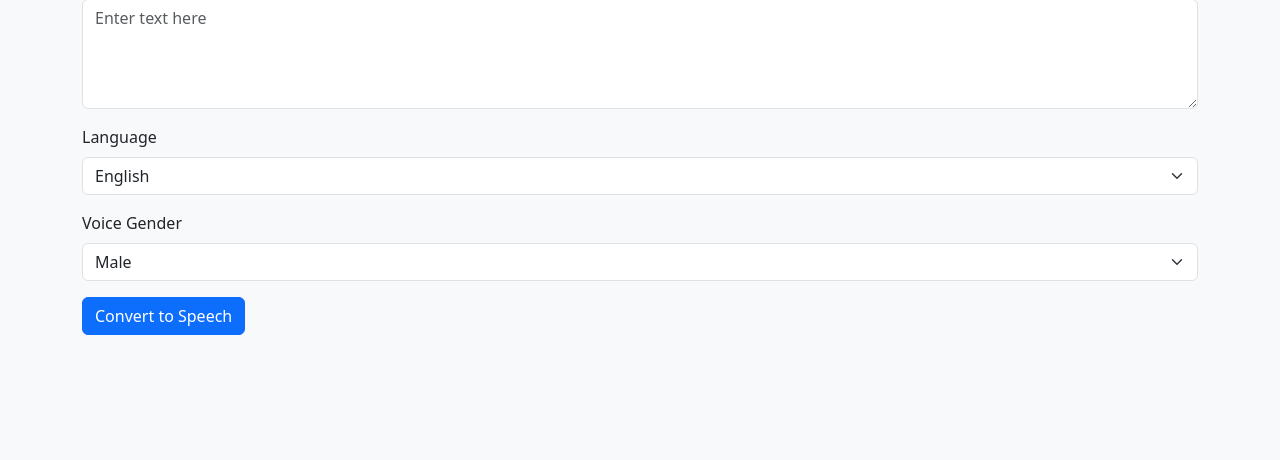
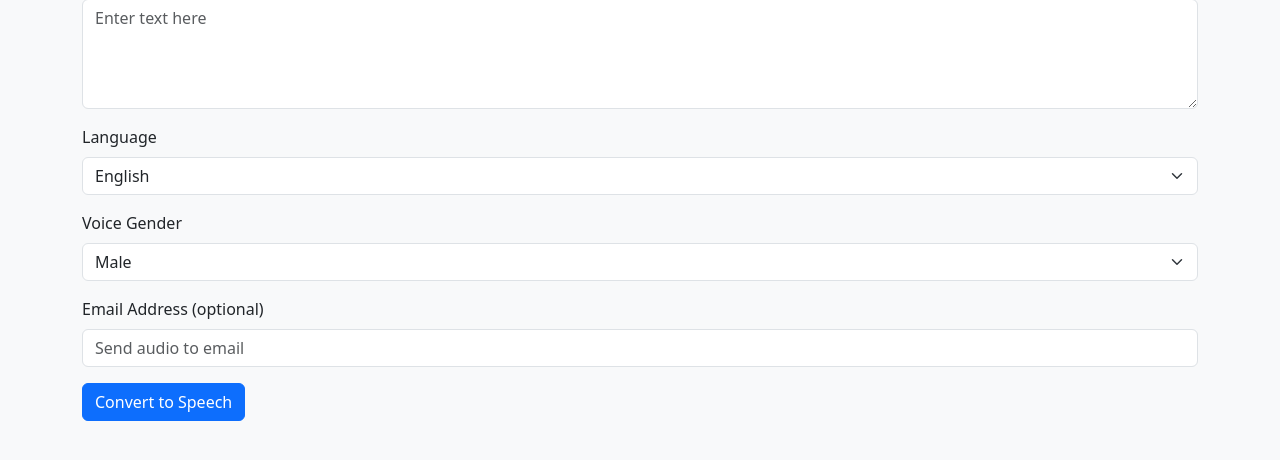
Before and after one commit to hpharsh17/TTS_free, a Flask app: page / in a window 1280 px wide. Shown: the part 121-581 px from the top of the page. Run offline with Flask 3, Linux system fonts and the light colour scheme.

Commit message:
Add email sending feature

```diff
--- a/app.py
+++ b/app.py
@@ -1,8 +1,35 @@
 from flask import Flask, request, render_template
 import pyttsx3
 import os
+import smtplib
+from email.message import EmailMessage
 
 app = Flask(__name__)
+
+
+def send_email(recipient, filepath):
+    """Send the generated audio file to the given email address."""
+    msg = EmailMessage()
+    msg["Subject"] = "Your TTS Audio File"
+    msg["From"] = "noreply@example.com"
+    msg["To"] = recipient
+    msg.set_content("Please find the generated audio file attached.")
+
+    with open(filepath, "rb") as f:
+        data = f.read()
+        msg.add_attachment(
+            data,
+            maintype="audio",
+            subtype="wav",
+            filename=os.path.basename(filepath),
+        )
+
+    try:
+        with smtplib.SMTP("localhost") as smtp:
+            smtp.send_message(msg)
+    except Exception as exc:
+        return str(exc)
+    return None
 
 @app.route('/', methods=['GET', 'POST'])
 def index():
@@ -12,6 +39,7 @@ def index():
         text = request.form.get('text', '')
         gender = request.form.get('gender', 'male')
         language = request.form.get('language', 'en')
+        email = request.form.get('email', '').strip()
         if text:
             try:
                 engine = pyttsx3.init()
@@ -60,6 +88,10 @@ def index():
                 engine.save_to_file(text, filepath)
                 engine.runAndWait()
                 audio_file = filepath
+                if email:
+                    mail_error = send_email(email, filepath)
+                    if mail_error:
+                        error = f"Failed to send email: {mail_error}"
     return render_template('index.html', audio_file=audio_file, error=error)
 
 if __name__ == '__main__':
--- a/templates/index.html
+++ b/templates/index.html
@@ -39,6 +39,10 @@
                     <option value="female">Female</option>
                 </select>
             </div>
+            <div class="mb-3">
+                <label class="form-label">Email Address (optional)</label>
+                <input type="email" name="email" class="form-control" placeholder="Send audio to email">
+            </div>
             <button type="submit" class="btn btn-primary">Convert to Speech</button>
         </form>
         {% if error %}
```
Also changed, not shown: README.md.
